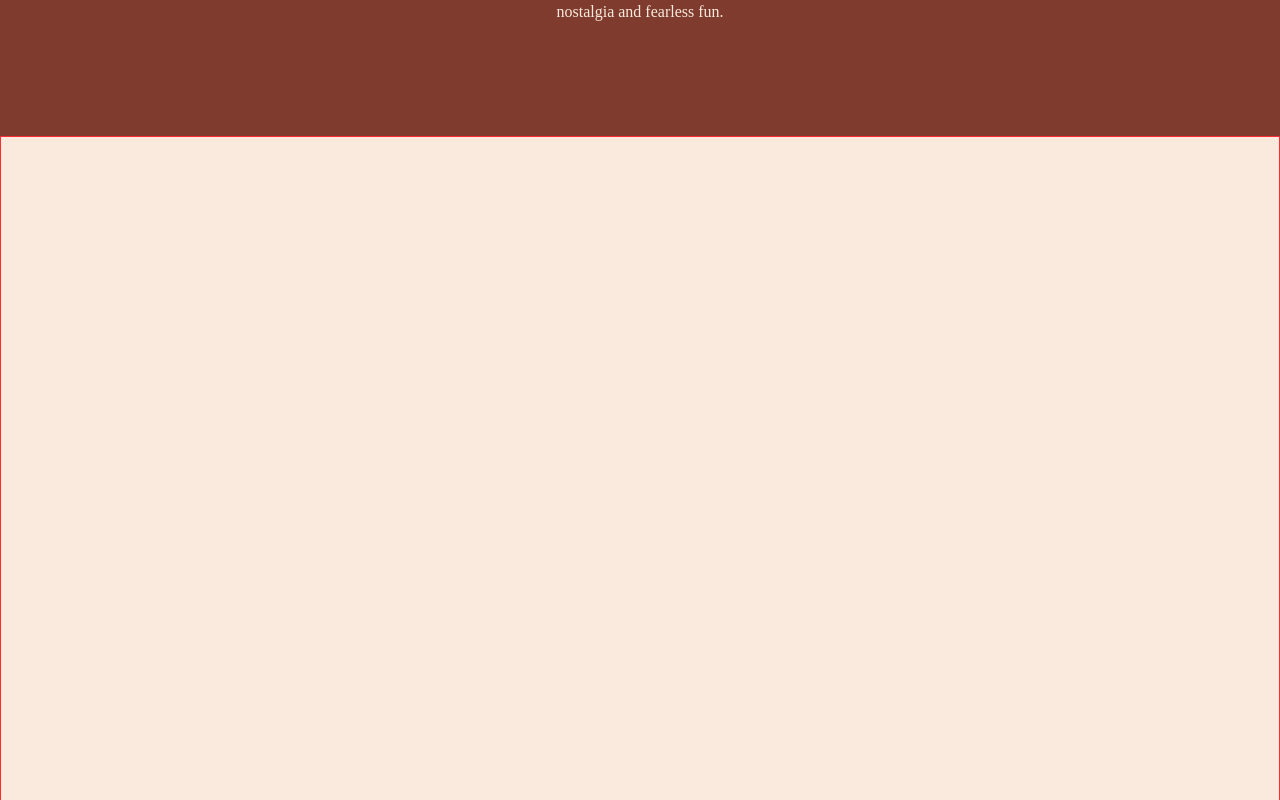
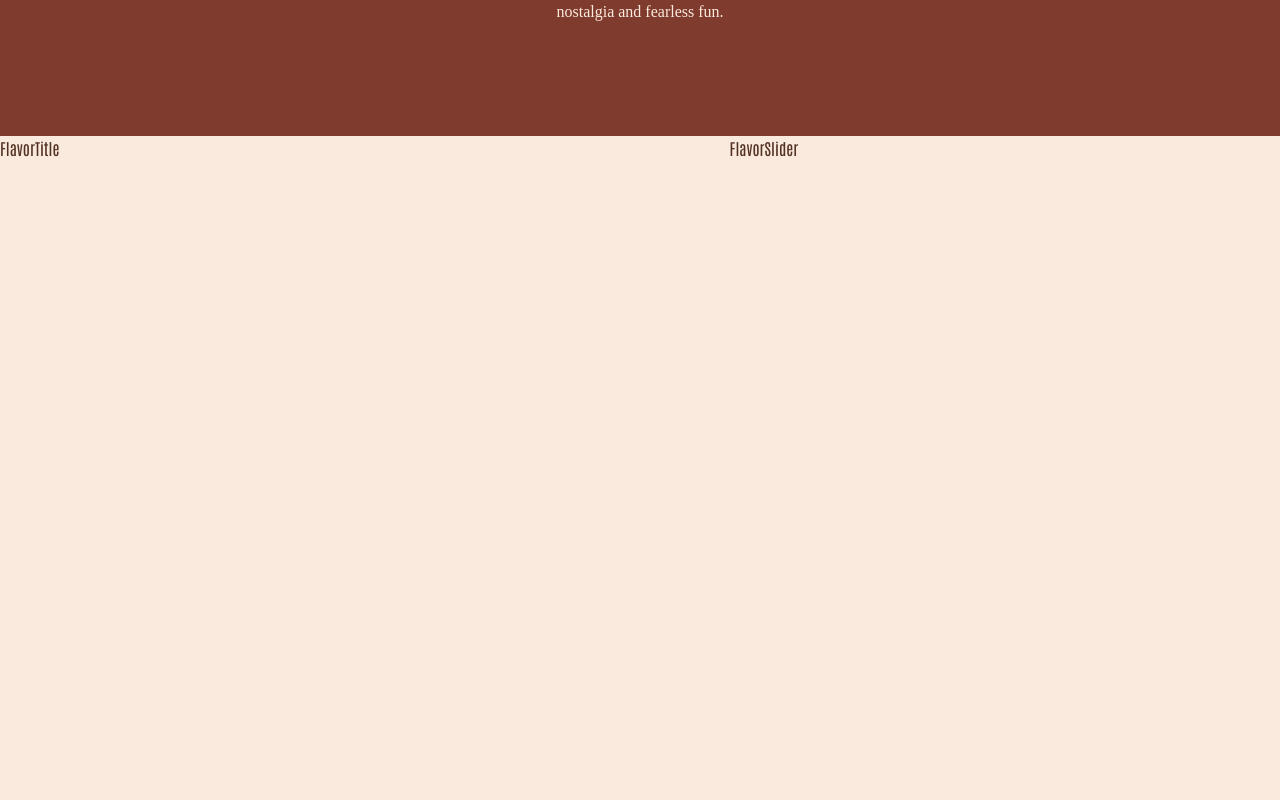
Before and after one commit to Steddyz/coffee-freaking-delicious, a React (Vite) app: page / in a window 1280 px wide. Shown: the part 1520-2320 px from the top of the page. Built offline with nearby package versions, Linux system fonts and the light colour scheme; a web font is replaced by a local one.

Commit message:
add flavor-section

```diff
--- a/src/App.jsx
+++ b/src/App.jsx
@@ -3,6 +3,7 @@
 import HeroSection from "./sections/HeroSection";
 import gsap from "gsap";
 import MessageSection from "./sections/MessageSection";
+import FlavorSection from "./sections/FlavorSection";
 
 gsap.registerPlugin(ScrollTrigger);
 
@@ -12,6 +13,7 @@
       <Navbar />
       <HeroSection />
       <MessageSection />
+      <FlavorSection />
       <div className="h-dvh border border-red-500" />
     </main>
   );
--- /dev/null
+++ b/src/components/FlavorSlider.jsx
@@ -0,0 +1,5 @@
+const FlavorSlider = () => {
+  return <div>FlavorSlider</div>;
+};
+
+export default FlavorSlider;
--- /dev/null
+++ b/src/components/FlavorTitle.jsx
@@ -0,0 +1,5 @@
+const FlavorTitle = () => {
+  return <div>FlavorTitle</div>;
+};
+
+export default FlavorTitle;
--- /dev/null
+++ b/src/sections/FlavorSection.jsx
@@ -0,0 +1,19 @@
+import FlavorSlider from "../components/FlavorSlider";
+import FlavorTitle from "../components/FlavorTitle";
+
+const FlavorSection = () => {
+  return (
+    <section className="flavor-section">
+      <div className="h-full flex lg:flex-row flex-col items-center">
+        <div className="lg:w-[57%] flex-none h-80 lg:h-full md:mt-20 xl:mt-0">
+          <FlavorTitle />
+        </div>
+        <div className="h-full">
+          <FlavorSlider />
+        </div>
+      </div>
+    </section>
+  );
+};
+
+export default FlavorSection;
```
